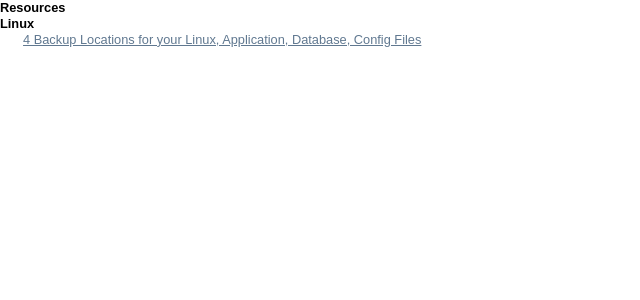
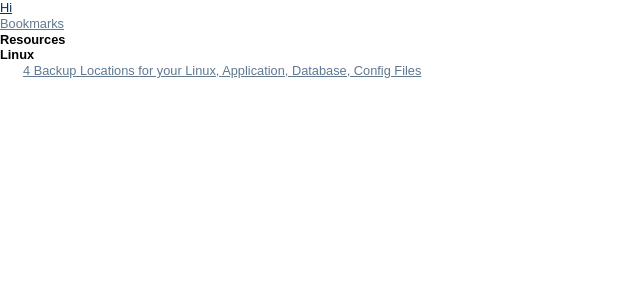
Before and after one commit to v1nc3ntlaw/v1nc3ntlaw.github.com, a Jekyll site: the page built from links.html, in a window 1280 px wide. Shown: the top 300 px of the page, without its empty margins (0-640 px from the left). Built offline with Jekyll 4.4.1, drawn with Linux system fonts in a browser that asks for light colours; nearby versions of some CDN libraries; Markdown is read by kramdown in place of the engine named in the settings.

Commit message:
update page html

```diff
--- a/_layouts/default.html
+++ b/_layouts/default.html
@@ -27,7 +27,21 @@
 
 <body>
 
-  {{ content }}
+  <div id="container">
+
+    <div id="header">
+      <a href="/">Hi</a>
+      <div class="nav">
+        <a href="/links.html">Bookmarks</a>
+      </div>
+    </div>
+
+    {{ content }}
+
+    <div id="footer">
+    </div>
+
+  </div> <!-- end of #container -->
 
   <script src="//ajax.googleapis.com/ajax/libs/jquery/1.4.2/jquery.js"></script>
   <script>!window.jQuery && document.write(unescape('%3Cscript src="js/libs/jquery-1.4.2.js"%3E%3C/script%3E'))</script>
--- a/links.html
+++ b/links.html
@@ -1,24 +1,14 @@
 ---
 layout: default
-title: Say Hi
+title: Hi
 ---
 
-<div id="container">
-  <header>
-    <h1>Resources</h1>
-  </header>
-
-  <div id="main">
-    <div>
-      <h2>Linux</h2>
-      <ul>
-        <li>
-          <a href="http://www.thegeekstuff.com/2011/01/backup-locations/?utm_source=feedburner&utm_medium=feed&utm_campaign=Feed:+TheGeekStuff+(The+Geek+Stuff)">4 Backup Locations for your Linux, Application, Database, Config Files</a>
-        </li>
-      </ul>
-    </div>
+<div id="main">
+  <h2>Resources</h2>
+  <div>
+    <h3>Linux</h2>
+    <ul clss="links">
+      <li><a href="http://www.thegeekstuff.com/2011/01/backup-locations/?utm_source=feedburner&utm_medium=feed&utm_campaign=Feed:+TheGeekStuff+(The+Geek+Stuff)">4 Backup Locations for your Linux, Application, Database, Config Files</a></li>
+    </ul>
   </div>
-
-  <footer>
-  </footer>
-</div> <!-- end of #container -->
+</div>
```
Also changed, not shown: index.html (+3 -13 lines).
